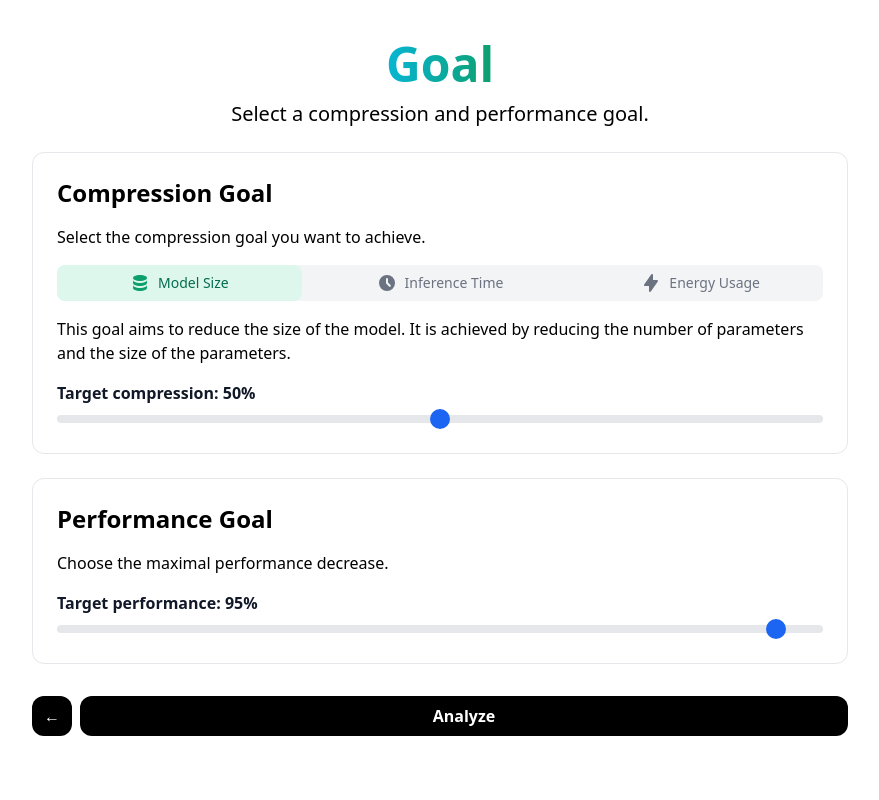
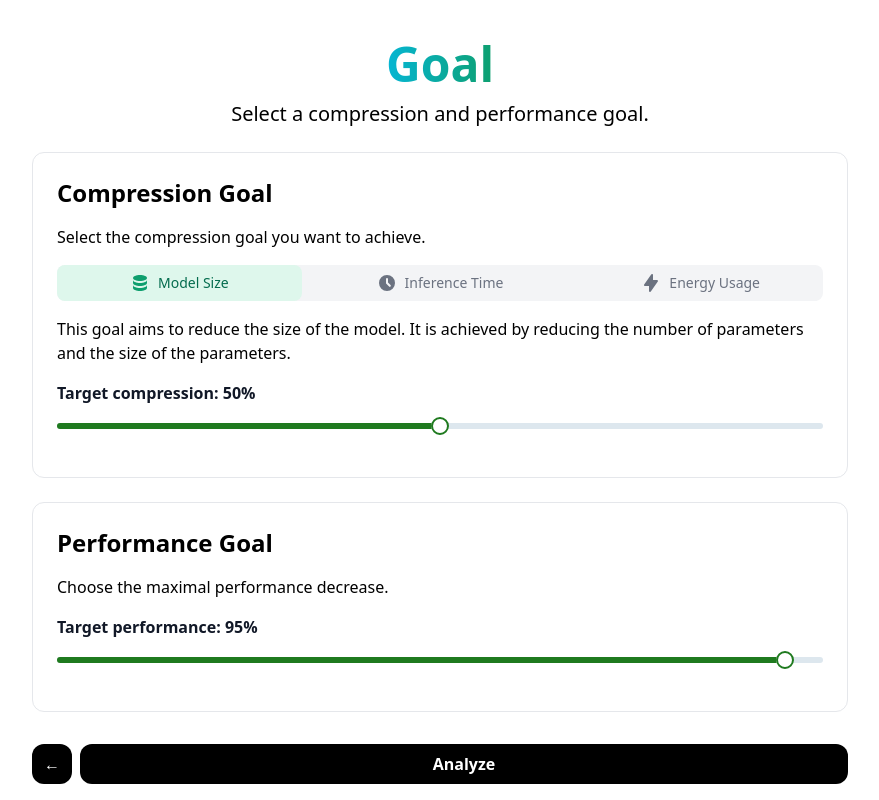
Before and after one commit to abel-vs/thesis-app, a Next.js app: page /goal in a window 1280 px wide. Shown: the top 800 px of the page, without its empty margins (200-1079 px from the left). Built offline with nearby package versions, Linux system fonts and the light colour scheme.

Commit message:
Add MUI Joy

```diff
--- a/components/Tabs.js
+++ b/components/Tabs.js
@@ -1,6 +1,6 @@
 import { CheckIcon, LightningBoltIcon, ClockIcon, DatabaseIcon } from '@heroicons/react/solid';
-import { RangeSlider } from 'flowbite-react';
 import { useState } from 'react';
+import { Slider } from '@mui/joy';
 
 const tabs = [
   {
@@ -29,7 +29,7 @@ function classNames(...classes) {
 
 export default function Tabs() {
   const [selected, setSelected] = useState(tabs[0]);
-  const [target, setTarget] = useState(50);
+  const [compressionTarget, setCompressionTarget] = useState(50);
 
   return (
     <div>
@@ -83,13 +83,10 @@ export default function Tabs() {
       <div className="mt-4">
         {selected !== null ? selected.description : null}
 
-        <label className="block mt-4 font-bold text-gray-900 dark:text-white">Target compression: {target}%</label>
-        <input
-          type="range"
-          value={target}
-          onChange={(e) => setTarget(e.target.value)}
-          className="w-full h-2 bg-gray-200 rounded-lg appearance-none cursor-pointer dark:bg-gray-700"
-        />
+        <label className="block mt-4 font-bold text-gray-900 dark:text-white">
+          Target compression: {compressionTarget}%
+        </label>
+        <Slider color="success" value={compressionTarget} onChange={(e) => setCompressionTarget(e.target.value)} />
 
         {/* <RangeSlider className="text-green-500" value={target} /> */}
       </div>
--- a/package.json
+++ b/package.json
@@ -6,7 +6,10 @@
     "start": "next start"
   },
   "dependencies": {
+    "@emotion/react": "^11.10.5",
+    "@emotion/styled": "^11.10.5",
     "@heroicons/react": "^1.0.6",
+    "@mui/joy": "^5.0.0-alpha.64",
     "@tailwindcss/forms": "^0.5.3",
     "flowbite": "^1.6.3",
     "flowbite-react": "^0.3.7",
--- a/pages/_app.tsx
+++ b/pages/_app.tsx
@@ -4,6 +4,7 @@ import AppContext from '../context/AppContext';
 import { useState } from 'react';
 import Footer from '../components/Footer';
 import Head from 'next/head';
+import { Button, CssVarsProvider, Slider } from '@mui/joy';
 
 function MyApp({ Component, pageProps }: AppProps) {
   const [modelStateFile, setModelState] = useState(null);
@@ -22,7 +23,9 @@ function MyApp({ Component, pageProps }: AppProps) {
           <link rel="icon" href="/favicon.ico" />
         </Head>
         <main className="flex max-w-4xl sm:w-full flex-1 flex-col items-center justify-center text-center p-10">
-          <Component {...pageProps} />
+          <CssVarsProvider>
+            <Component {...pageProps} />
+          </CssVarsProvider>
         </main>
         <Footer />
       </div>
--- a/pages/goal.tsx
+++ b/pages/goal.tsx
@@ -5,6 +5,8 @@ import { CheckIcon, LightningBoltIcon, ClockIcon, DatabaseIcon } from '@heroicon
 import Link from 'next/link';
 import Button from '../components/Button';
 import Tabs from '../components/Tabs';
+import { RangeSlider, RangeSliderProps } from 'flowbite-react';
+import { Slider } from '@mui/joy';
 // import { Tabs } from 'flowbite-react';
 
 export default function Goal() {
@@ -26,12 +28,7 @@ export default function Goal() {
         <label className="block mt-4 font-bold text-gray-900 dark:text-white">
           Target performance: {performanceTarget}%
         </label>
-        <input
-          type="range"
-          value={performanceTarget}
-          onChange={(e) => setPerformanceTarget(e.target.value)}
-          className="w-full h-2 bg-gray-200 rounded-lg appearance-none cursor-pointer dark:bg-gray-700"
-        />
+        <Slider color="success" value={performanceTarget} onChange={(e) => setPerformanceTarget(e.target.value)} />
       </div>
 
       <div className="flex flex-row w-full m-8">
```
Also changed, not shown: 1 other file (tests, documents, lock files or other folders).
